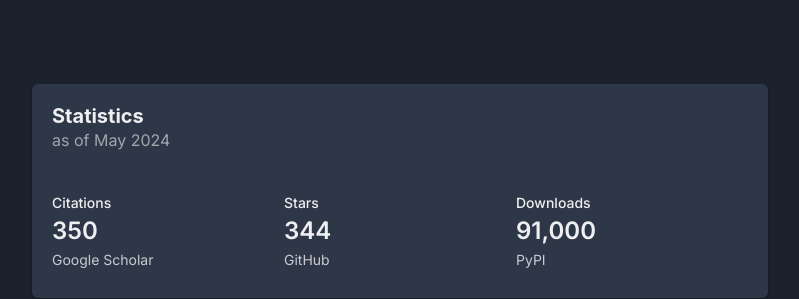
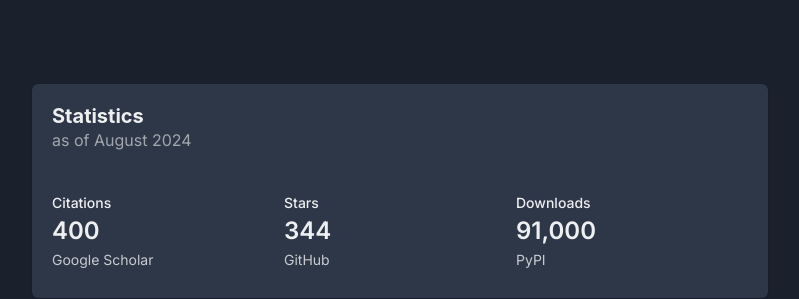
Before and after one commit to saintslab/carbontracker-website, a Next.js app: page /carbontracker-website/ in a window 1280 px wide. Shown: the part 1720-2019 px from the top of the page, without its empty margins (240-1039 px from the left). Built offline with nearby package versions, Linux system fonts and the light colour scheme.

Commit message:
Update citation count.

```diff
--- a/components/StatSection.tsx
+++ b/components/StatSection.tsx
@@ -20,13 +20,13 @@ export default function StatSection() {
       <Card w="full">
         <CardHeader>
           <Heading size="md">Statistics</Heading>
-          <Text opacity={0.6}>as of May 2024</Text>
+          <Text opacity={0.6}>as of August 2024</Text>
         </CardHeader>
         <CardBody>
           <StatGroup>
             <Stat>
               <StatLabel>Citations</StatLabel>
-              <StatNumber>350</StatNumber>
+              <StatNumber>400</StatNumber>
               <StatHelpText>
                 <Link href="https://scholar.google.com/scholar?cites=1575501828776281081&as_sdt=2005&sciodt=0,5&hl=da">
                   Google Scholar
```
